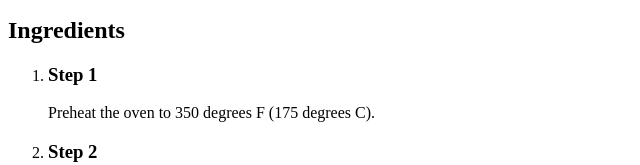
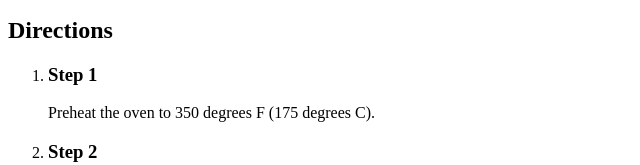
Before and after one commit to RobertHypaxNdiramiye/odin-recipes, a plain HTML site: page Blackberry-Dump-Cake.html in a window 1280 px wide. Shown: the part 451-616 px from the top of the page, 0-640 px from the left. Drawn offline with Linux system fonts and the light colour scheme.

Commit message:
corrected Directions h2

```diff
--- a/Blackberry-Dump-Cake.html
+++ b/Blackberry-Dump-Cake.html
@@ -16,7 +16,7 @@
         <li>1 (15.25 ounce) package French vanilla cake mix</li>
         <li>1 cup unsalted butter, thinly sliced</li>
     </ul>
-    <h2>Ingredients</h2>
+    <h2>Directions</h2>
         <ol>
             <li>
                 <h3>Step 1</h3>
```
